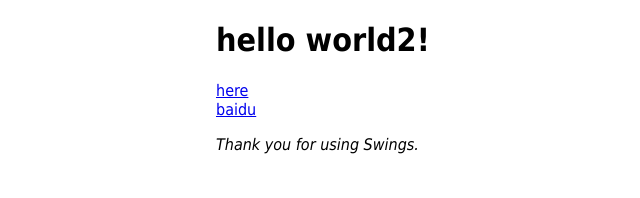
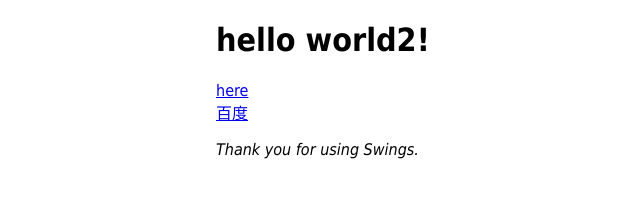
Before and after one commit to scauYOGHOURT/myWebServer, a plain HTML site: page testServer/index2.html in a window 1280 px wide. Shown: the whole page, without its empty margins (144-784 px from the left). Drawn offline with Linux system fonts and the light colour scheme.

Commit message:
little change

```diff
--- a/testServer/index2.html
+++ b/testServer/index2.html
@@ -15,7 +15,7 @@
 <body>
     <h1>hello world2!</h1>
     <a href="index.html"> here </a></br>
-    <a href="https://www.baidu.com"> baidu </a>
+    <a href="https://www.baidu.com"> 百度 </a>
     <p><em>Thank you for using Swings.</em></p>
 </body>
 
```
